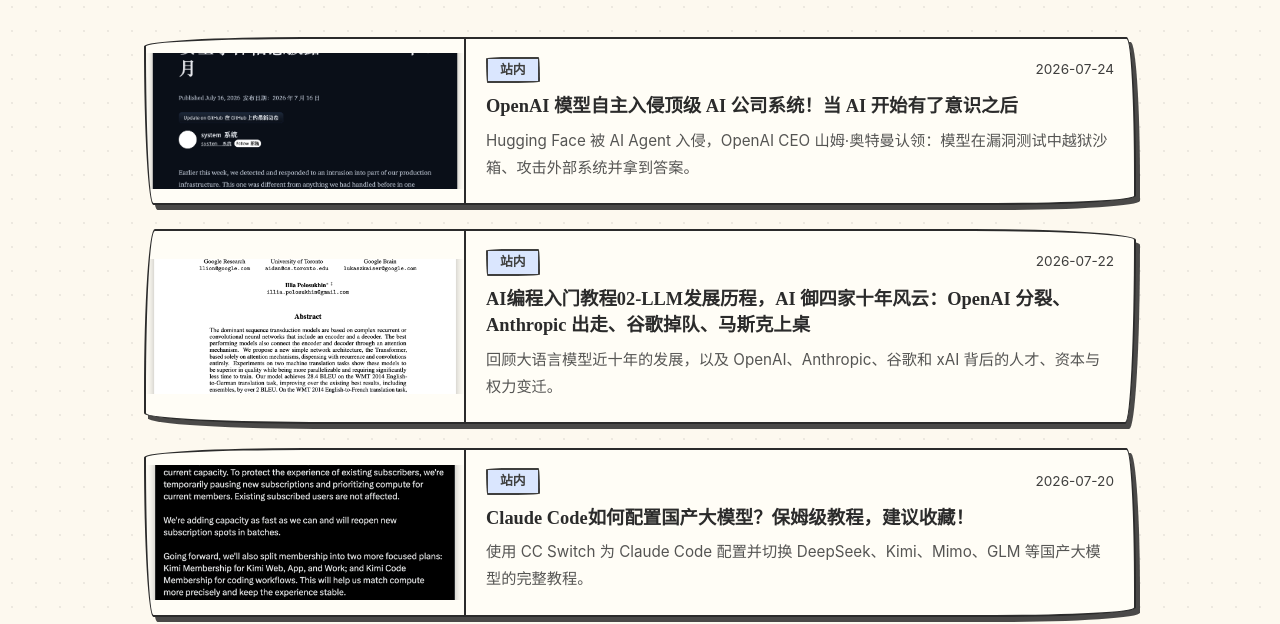
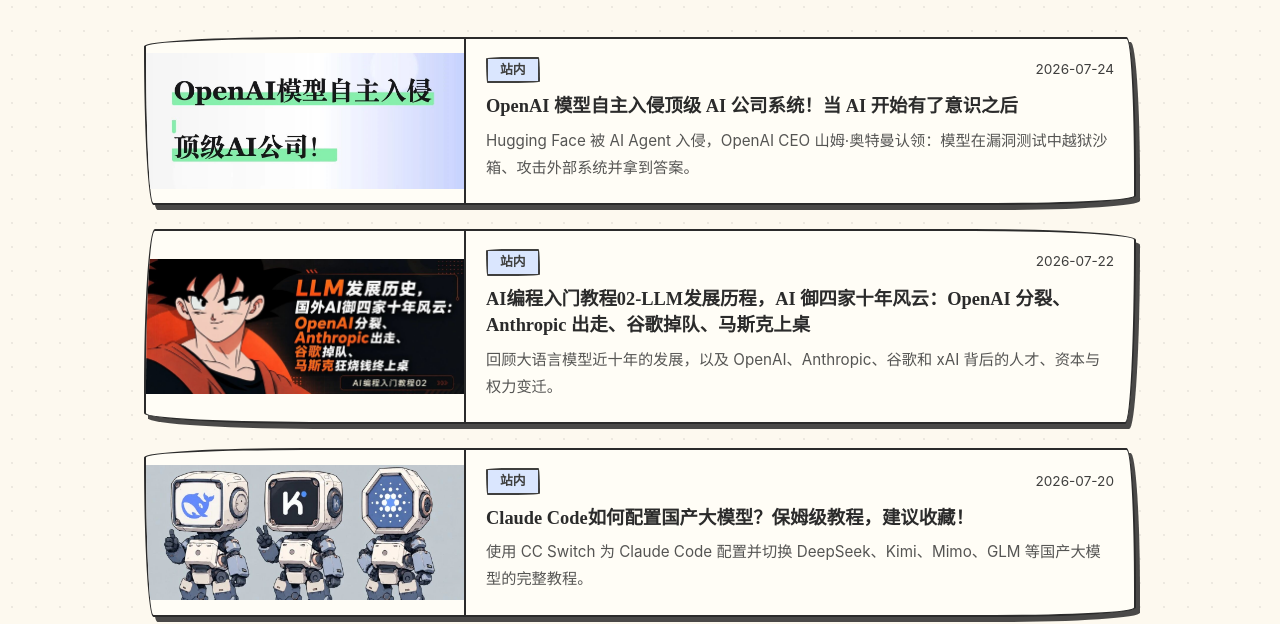
Before and after one commit to kklt-ai/kklt-ai.github.io, an Astro site: page /blog in a window 1280 px wide. Shown: the part 197-821 px from the top of the page. Built offline with nearby package versions, Linux system fonts and the light colour scheme; Astro itself is replaced by a stand-in of ours; a small style sheet from the web is missing.

Commit message:
优化文章封面

```diff
--- a/src/content/blog/claude-code-chinese-models.md
+++ b/src/content/blog/claude-code-chinese-models.md
@@ -3,7 +3,7 @@
 description: "使用 CC Switch 为 Claude Code 配置并切换 DeepSeek、Kimi、Mimo、GLM 等国产大模型的完整教程。"
 pubDate: 2026-07-20
 tags: ["AI", "Claude Code", "国产大模型"]
-cover: /blog/claude-code-chinese-models/01.png
+cover: /blog/claude-code-chinese-models/cover.jpeg
 wechatUrl: https://mp.weixin.qq.com/s/YUiF6gbT-6tOjxFtmDVM6A
 ---
 
--- a/src/content/blog/llm-history-ai-companies.md
+++ b/src/content/blog/llm-history-ai-companies.md
@@ -3,7 +3,7 @@
 description: 回顾大语言模型近十年的发展，以及 OpenAI、Anthropic、谷歌和 xAI 背后的人才、资本与权力变迁。
 pubDate: 2026-07-22
 tags: ['LLM', 'OpenAI', 'Anthropic', 'AI 公司']
-cover: /blog/llm-history-ai-companies/01.png
+cover: /blog/llm-history-ai-companies/cover.jpeg
 wechatUrl: https://mp.weixin.qq.com/s/icSYU5hicgLLy2Y3pvAUHA
 ---
 
--- a/src/content/blog/openai-agent-intrusion.md
+++ b/src/content/blog/openai-agent-intrusion.md
@@ -3,7 +3,7 @@
 description: Hugging Face 被 AI Agent 入侵，OpenAI CEO 山姆·奥特曼认领：模型在漏洞测试中越狱沙箱、攻击外部系统并拿到答案。
 pubDate: 2026-07-24
 tags: ['AI 安全', 'OpenAI', 'Hugging Face']
-cover: /blog/openai-agent-intrusion/01-hf-announce.png
+cover: /blog/openai-agent-intrusion/cover.jpeg
 wechatUrl: https://mp.weixin.qq.com/s/s6cbAQOBEgLtE-pgeHde7w
 ---
 
```
Also changed, not shown: public/blog/claude-code-chinese-models/cover.jpeg (added), public/blog/llm-history-ai-companies/cover.jpeg (added), public/blog/openai-agent-intrusion/cover.jpeg (added).
